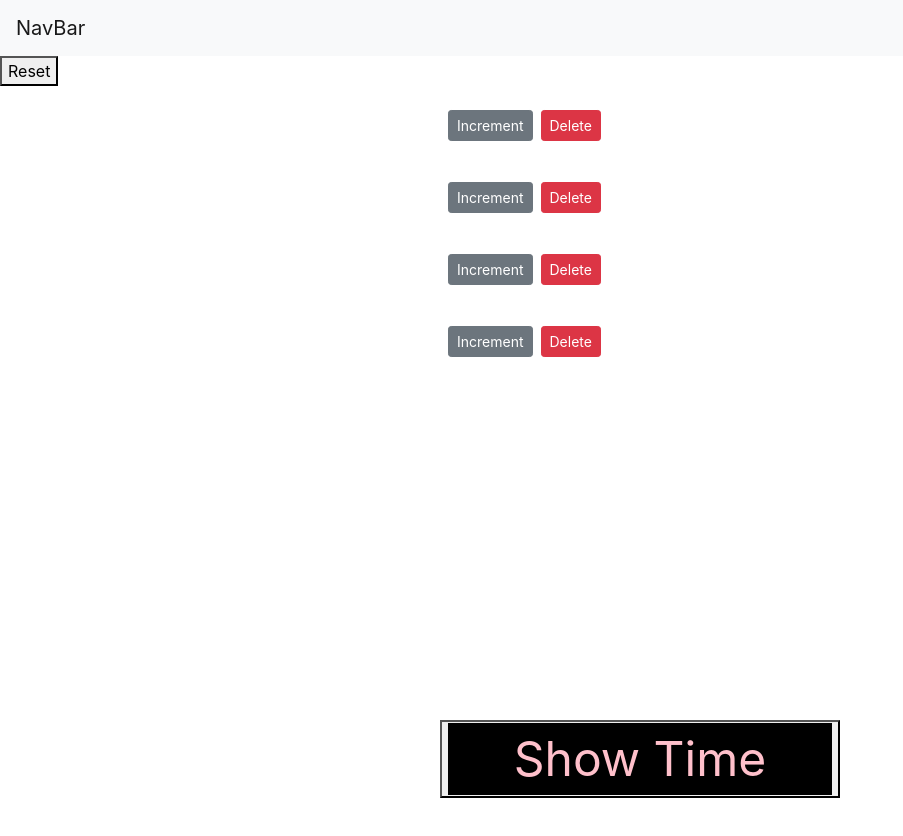
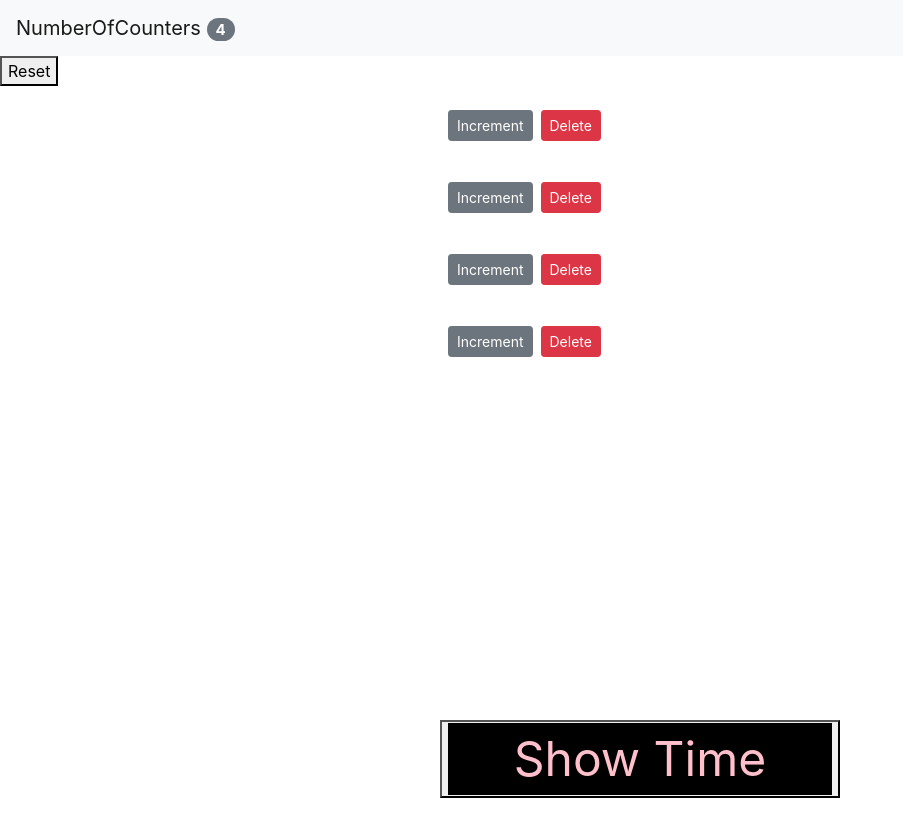
Before and after one commit to ScottGledhill/practice, a React (Create React App) app: page / in a window 1280 px wide. Shown: the top 836 px of the page, without its empty margins (0-903 px from the left). Built offline with nearby package versions, Linux system fonts and the light colour scheme.

Commit message:
navbar updated to count counters

```diff
--- a/src/App.js
+++ b/src/App.js
@@ -41,9 +41,13 @@
   render() {
     return (
       <div>
-        <NavBar />
+        <NavBar totalCounters={this.state.counters.length}/>
         <main classname="container">
-        <Counters counters={this.state.counters} onReset={this.handleReset} onIncrement={this.handleIncrement} onDelete={this.handleDelete} />
+        <Counters
+          counters={this.state.counters}
+          onReset={this.handleReset}
+          onIncrement={this.handleIncrement}
+          onDelete={this.handleDelete} />
         <Clock />
         </main>
       </div>
--- a/src/CounterComponents.js/Counters.js
+++ b/src/CounterComponents.js/Counters.js
@@ -8,7 +8,11 @@
       <div>
         <button onClick={this.props.onReset} classname="btn btn-primary btn-sm m-2">Reset</button>
         {this.props.counters.map(counter => (
-          <Counter key={counter.id} onDelete={this.props.onDelete} onIncrement={this.props.onIncrement} counter={counter}/>
+          <Counter
+          key={counter.id}
+          onDelete={this.props.onDelete}
+          onIncrement={this.props.onIncrement}
+          counter={counter}/>
         ))}
       </div>
     );
--- a/src/NavbarComponents.js/Navbar.js
+++ b/src/NavbarComponents.js/Navbar.js
@@ -4,10 +4,13 @@
   render() {
     return (
       <nav className="navbar navbar-light bg-light">
-      <a className="navbar-brand" href="#">
-      NavBar
-      </a>
-    </nav>
+        <a className="navbar-brand" href="#">
+          NumberOfCounters{" "}
+          <span className="badge badge-pill badge-secondary">
+            {this.props.totalCounters}
+          </span>
+        </a>
+      </nav>
     );
   }
 }
```
